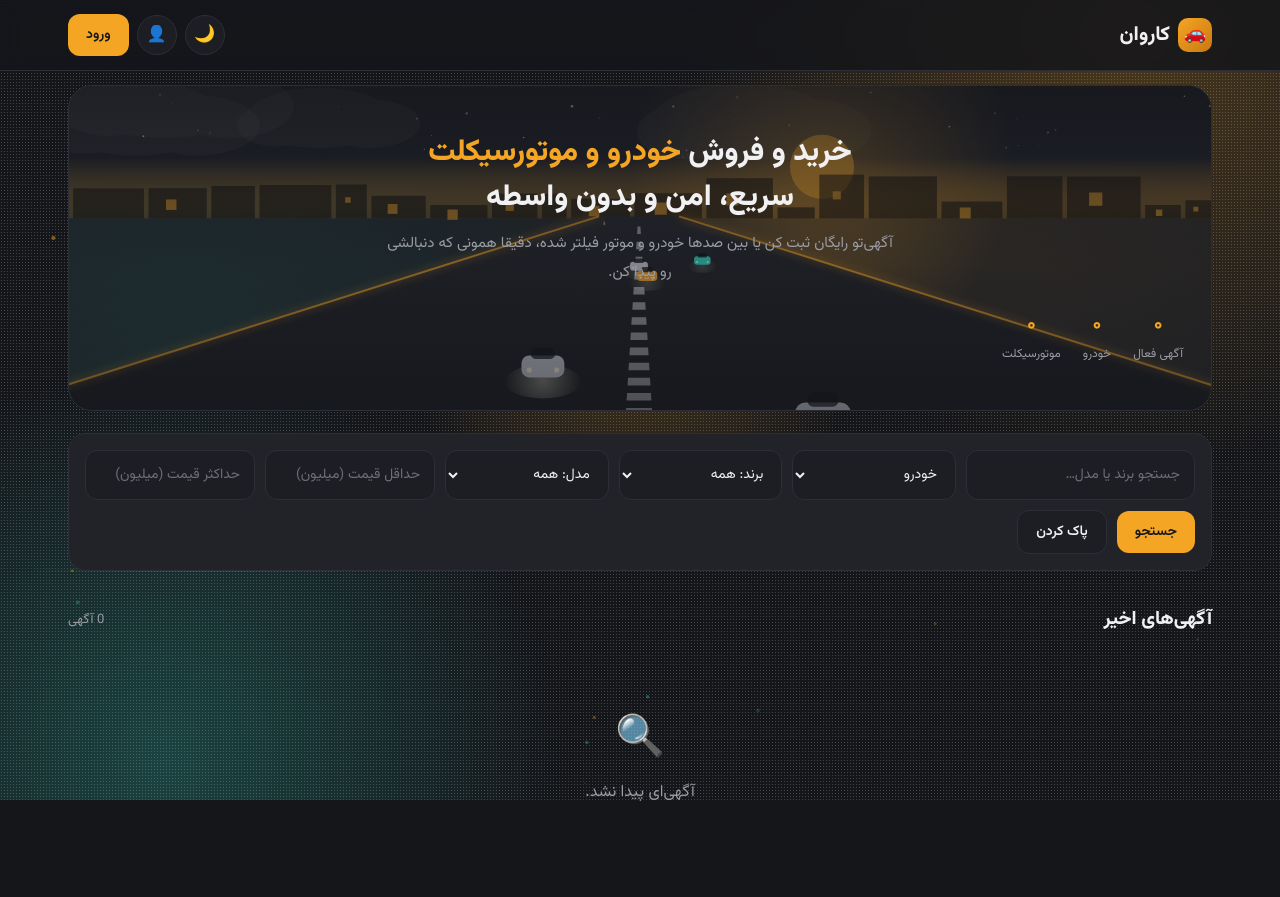
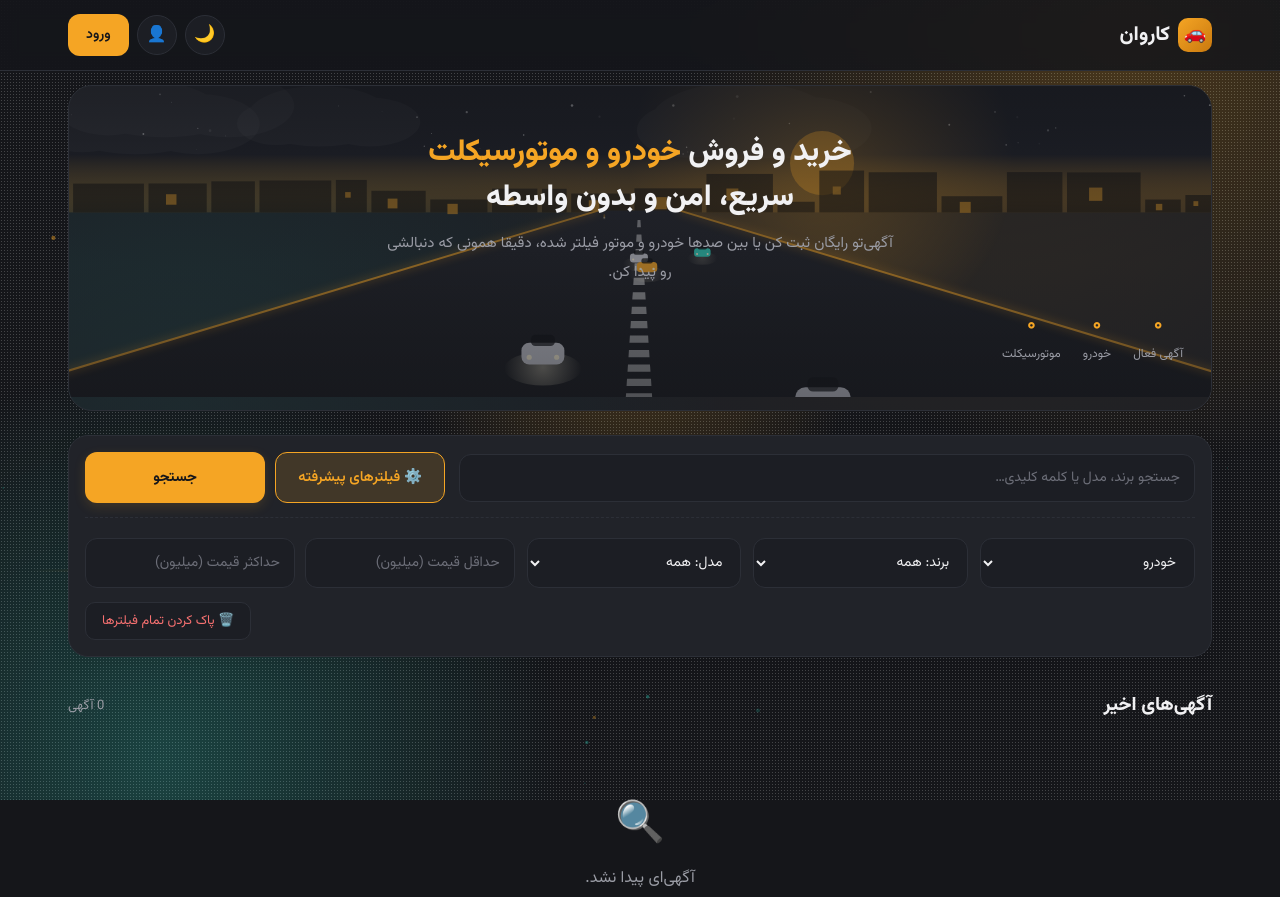
Before and after one commit to Amir-Pers/University-DB-Project, a Django app: page /?fType=car in a window 1280 px wide. Shown: the top 897 px of the page. Run offline with Django 5.2, Linux system fonts and the light colour scheme; data that the repository does not hold is empty.

Commit message:
Add new filter box and debug index.html

```diff
--- a/static/css/style.css
+++ b/static/css/style.css
@@ -154,15 +153,154 @@
 .stat b{font-size:20px; display:block; color:var(--amber);}
 .stat span{font-size:12px; color:var(--muted);}
 
-/* ============ FILTERS ============ */
-.filters{
-  margin-top:22px; background:var(--card); border:1px solid var(--line); border-radius:18px; padding:16px;
+/* ============ ACCORDION EXPANDABLE FILTERS SECTION ============ */
+.filters {
+  margin-top: 24px;
+  background: var(--card);
+  border: 1px solid var(--line);
+  border-radius: 20px;
+  padding: 16px;
+  box-shadow: 0 4px 24px rgba(0, 0, 0, 0.06);
 }
-.filter-row{display:grid; grid-template-columns:1fr; gap:10px;}
-@media(min-width:760px){ .filter-row{grid-template-columns:1.4fr 1fr 1fr 1fr 1fr auto;} }
-.type-toggle{display:flex; gap:8px; background:var(--bg2); padding:4px; border-radius:12px; border:1px solid var(--line);}
-.type-toggle button{flex:1; padding:9px; border-radius:9px; font-size:13px; font-weight:600; color:var(--muted); transition:background .25s, color .25s, transform .15s;}
-.type-toggle button.active{background:var(--amber); color:var(--btn-text); transform:scale(1.02);}
+
+.accordion-filter-form {
+  display: flex;
+  flex-direction: column;
+  width: 100%;
+}
+
+/* نوار اصلی فیلتر */
+.filter-main-bar {
+  display: flex;
+  flex-direction: column;
+  gap: 10px;
+  width: 100%;
+}
+
+@media(min-width: 760px) {
+  .filter-main-bar {
+    flex-direction: row;
+    align-items: center;
+    gap: 14px;
+  }
+}
+
+.search-input-field {
+  flex: 1;
+}
+
+.main-bar-actions {
+  display: flex;
+  gap: 10px;
+}
+
+@media(min-width: 760px) {
+  .main-bar-actions {
+    min-width: 360px;
+  }
+}
+
+@media(max-width: 760px) {
+  .main-bar-actions {
+    width: 100%;
+  }
+  .main-bar-actions .btn {
+    flex: 1;
+    text-align: center;
+  }
+}
+
+.main-bar-actions .btn {padding: 13px 22px;
+  white-space: nowrap;
+  font-size: 14.5px;
+}
+
+.main-bar-actions .btn-amber {
+  flex: 1.6;
+  font-weight: 700;
+  box-shadow: 0 4px 12px var(--amber-soft);
+}
+
+#btnToggleAdvanced {
+  flex: 1;
+  transition: all 0.2s ease;
+}
+
+#btnToggleAdvanced.active {
+  background: var(--amber-soft);
+  border-color: var(--amber);
+  color: var(--amber);
+}
+
+/* پنل کشویی پیشرفته - بدون فضای خالی در حالت بسته */
+.filter-advanced-panel {
+  max-height: 0;
+  overflow: hidden;
+  opacity: 0;
+  transform: translateY(-10px);
+  transition: max-height 0.3s cubic-bezier(0.4, 0, 0.2, 1),
+              opacity 0.25s ease,
+              transform 0.25s ease,
+              padding 0.3s ease,
+              margin 0.3s ease;
+}
+
+/* حالت فعال آکاردئون */
+.filter-advanced-panel.open {
+  max-height: 500px;
+  opacity: 1;
+  transform: translateY(0);
+  padding-top: 16px;
+  margin-top: 14px;
+  border-top: 1px dashed var(--line);
+}
+
+/* گرید بندی فیلدهای داخلی فیلتر */
+.advanced-grid {
+  display: grid;
+  grid-template-columns: 1fr;
+  gap: 12px;
+  padding-top: 4px;
+}
+
+@media(min-width: 760px) {
+  .advanced-grid {
+    grid-template-columns: 1fr 1fr 1fr 2fr;
+  }
+}
+
+.price-field-group {
+  display: grid;
+  grid-template-columns: 1fr 1fr;
+  gap: 10px;
+}
+
+.advanced-footer {
+  display: flex;
+  justify-content: flex-end;
+  margin-top: 14px;
+}
+
+.btn-ghost-danger {
+  background: var(--bg2);
+  border: 1px solid var(--line);
+  color: #f87171;
+  font-size: 13px;
+  padding: 8px 16px;
+  border-radius: 10px;
+  transition: all 0.2s ease;
+}
+
+.btn-ghost-danger:hover {
+  background: rgba(239, 68, 68, 0.08);
+  border-color: #ef4444;
+}
+
+#fPriceMin,
+#fPriceMax {
+  min-width: unset !important;
+  width: 100% !important;
+}
 
 /* ============ SECTION HEAD ============ */
 .section-head{display:flex; align-items:center; justify-content:space-between; margin:34px 0 14px;}
--- a/templates/home/index.html
+++ b/templates/home/index.html
@@ -15,12 +15,31 @@
     </div>
   </section>
 
+  <!-- بخش فیلترها سازگار با ساختار آکاردئونی جدید -->
   <section class="filters reveal reveal-1">
-    <form method="GET" action="" id="filterForm" class="filter-row">
+    <form method="GET" action="" id="filterForm" class="accordion-filter-form">
 
+      <!-- سطر اصلی و همیشه نمایان -->
+      <div class="filter-main-bar">
+        <div class="search-input-field">
           <input id="fSearch" name="fSearch" value="{{ request.GET.fSearch|default:'' }}"
-        placeholder="جستجو برند یا مدل…" />
+            placeholder="جستجو برند، مدل یا کلمه کلیدی…" autocomplete="off" />
+        </div>
+        <div class="main-bar-actions">
+          <button type="button" class="btn btn-ghost" id="btnToggleAdvanced">
+            ⚙️ فیلترهای پیشرفته
+          </button>
+          <button type="submit" class="btn btn-amber">
+            جستجو
+          </button>
+        </div>
+      </div>
 
+      <!-- باکس کشویی فیلترهای پیشرفته (بدون فضای خالی اضافه در حالت بسته) -->
+      <div class="filter-advanced-panel" id="advancedFilterPanel">
+        <div class="advanced-grid">
+
+          <div class="select-field">
             <select id="fType" name="fType">
               {% for choice in type_choices %}
               <option value="{{ choice.value }}" {% if choice.is_selected %}selected{% endif %}>
@@ -28,7 +47,9 @@
               </option>
               {% endfor %}
             </select>
+          </div>
 
+          <div class="select-field">
             <select id="fBrand" name="fBrand">
               <option value="">برند: همه</option>
               {% for item in brand_list %}
@@ -37,27 +58,31 @@
               </option>
               {% endfor %}
             </select>
+          </div>
 
+          <div class="select-field">
             <select id="fModel" name="fModel">
               <option value="">مدل: همه</option>
             </select>
+          </div>
 
+          <div class="price-field-group">
             <input id="fPriceMin" name="fPriceMin" type="number" value="{{ request.GET.fPriceMin|default:'' }}"
-        placeholder="حداقل قیمت (میلیون)" />
-
+              placeholder="حداقل قیمت (میلیون)" min="0" />
             <input id="fPriceMax" name="fPriceMax" type="number" value="{{ request.GET.fPriceMax|default:'' }}"
-        placeholder="حداکثر قیمت (میلیون)" />
-
-      <div class="filter-actions">
-        <button type="submit" class="btn btn-amber">
-          جستجو
-        </button>
-
-        <button type="button" class="btn btn-ghost" id="btnResetFilter">
-          پاک کردن
-        </button>
+              placeholder="حداکثر قیمت (میلیون)" min="0" />
+          </div>
 
         </div>
+
+        <!-- دکمه پاک کردن فیلترها درون پنل پیشرفته -->
+        <div class="advanced-footer">
+          <button type="button" class="btn-ghost-danger" id="btnResetFilter">
+            🗑️ پاک کردن تمام فیلترها
+          </button>
+        </div>
+      </div>
+
     </form>
   </section>
 
@@ -154,20 +157,33 @@
 
 {% block extra_js %}
 <script src="{% static 'js/hero-road.js' %}"></script>
-
 <script>
 window.selectedType = "{{ selected_type|default:'' }}";
 window.selectedBrandId = "{{ selected_brand_id|default:'' }}";
 window.selectedModelId = "{{ selected_model_id|default:'' }}";
 </script>
-
 <script src="{% static 'js/vehicle-selector.js' %}"></script>
-
 <script>
   document.addEventListener("DOMContentLoaded", function () {
+    // منطق آکاردئونی جدید منطبق با شناسه اصلاح‌شده
+    const toggleBtn = document.getElementById("btnToggleAdvanced");
+    const advancedPanel = document.getElementById("advancedFilterPanel");
+
+    if (toggleBtn && advancedPanel) {
+      toggleBtn.addEventListener("click", function() {
+        advancedPanel.classList.toggle("open");
+        toggleBtn.classList.toggle("active");
+      });
+
+      // باز نگه‌داشتن آکاردئون در صورتی که فیلتری از قبل اعمال شده باشد
+      const urlParams = new URLSearchParams(window.location.search);
+      if (urlParams.get('fType') || urlParams.get('fBrand') || urlParams.get('fPriceMin') || urlParams.get('fPriceMax')) {
+        advancedPanel.classList.add("open");
+        toggleBtn.classList.add("active");
+      }
+    }
 
     const resetBtn = document.getElementById("btnResetFilter");
-
     if (resetBtn) {
       resetBtn.addEventListener("click", function (e) {
         e.preventDefault();
```
Also changed, not shown: other parts of static/css/style.css (+1 -37 lines), other parts of templates/home/index.html (+18 -43 lines), 1 other file. Lines whose indentation alone changed are shown as unchanged.
